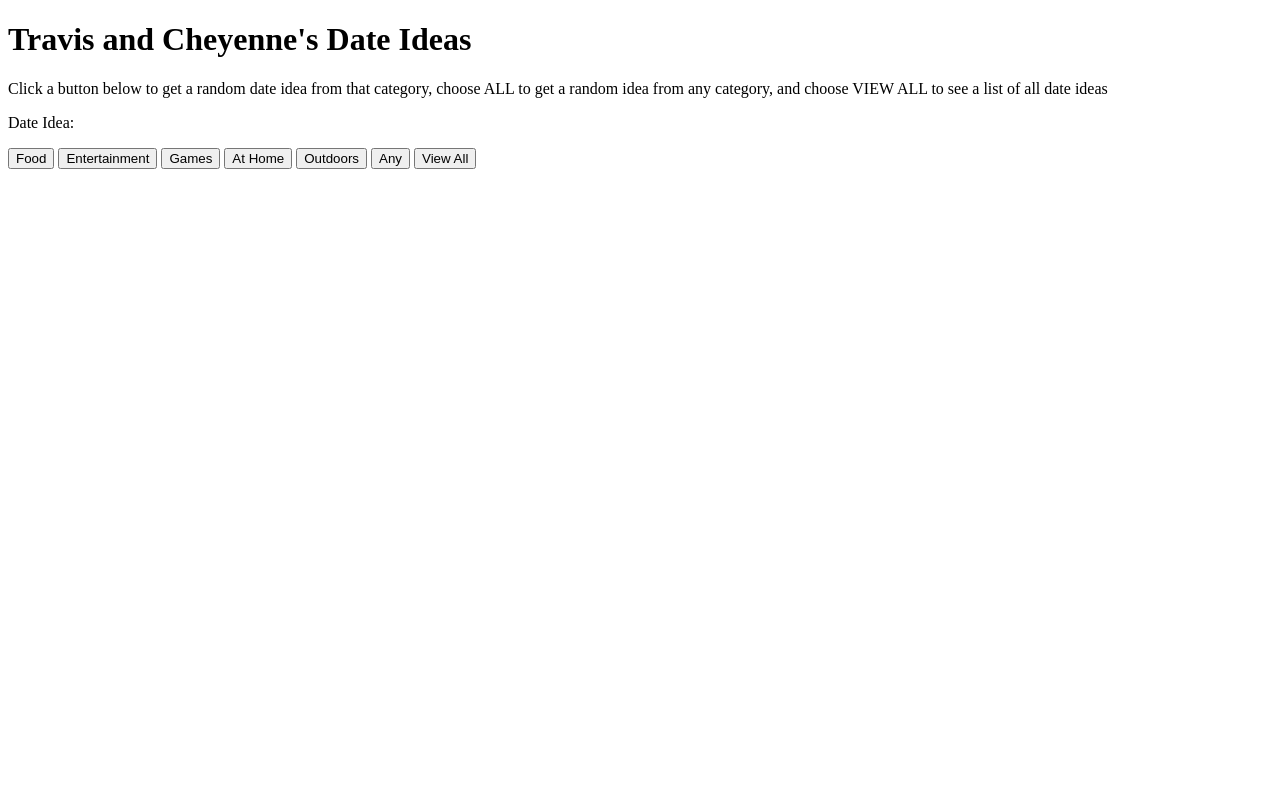
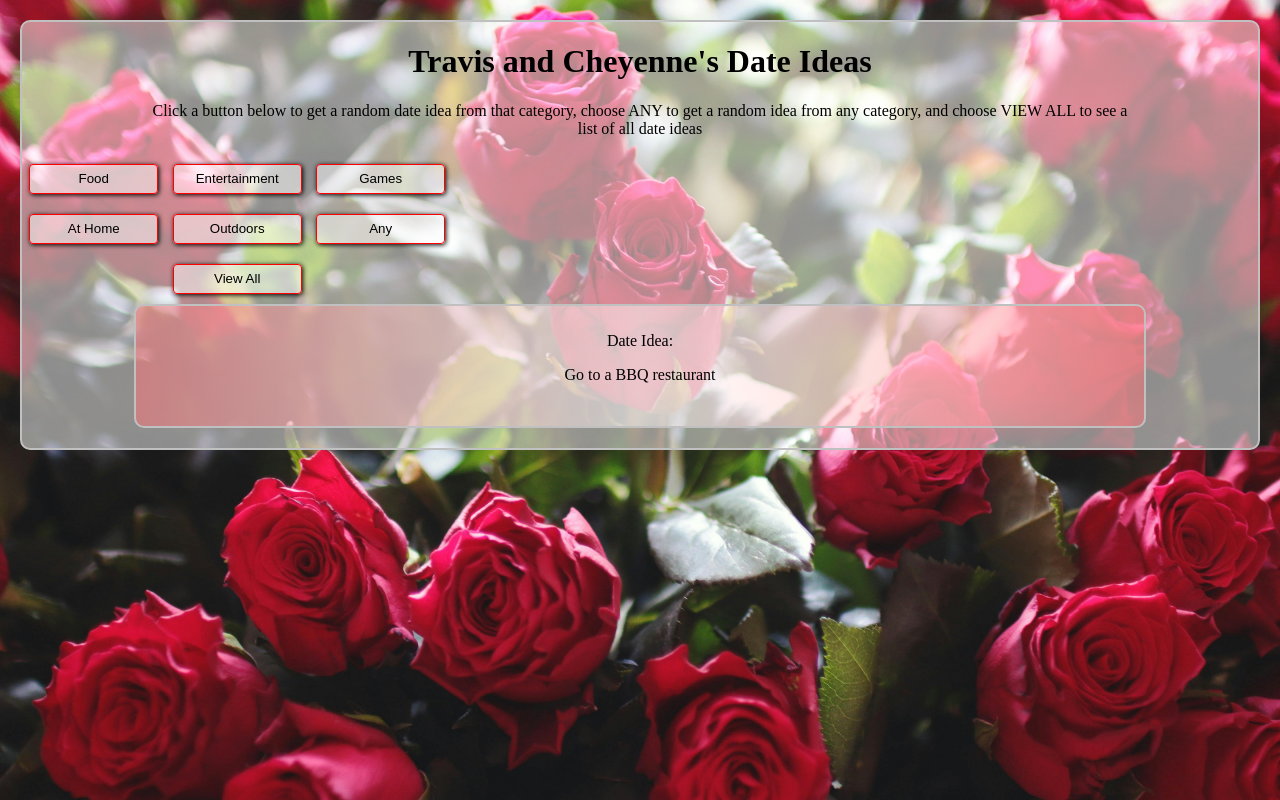
Before and after one commit to rtm713/dateideas, a plain HTML site: page index.html in a window 1280 px wide. Both pictures are taken after a click on the button "Food". Drawn offline with Linux system fonts and the light colour scheme.

Commit message:
added logic and styling

```diff
--- a/index.html
+++ b/index.html
@@ -3,27 +3,29 @@
 <head>
     <meta charset="UTF-8">
     <meta name="viewport" content="width=device-width, initial-scale=1.0">
+    <link rel="stylesheet" href="styles.css">
     <title>Date Ideas</title>
 </head>
 <body>
     <div id="mainCard">
         <div id="head">
             <h1>Travis and Cheyenne's Date Ideas</h1>
-            <p>Click a button below to get a random date idea from that category, choose ALL to get a random idea from any category, and choose VIEW ALL to see a list of all date ideas</p>
+            <p>Click a button below to get a random date idea from that category, choose ANY to get a random idea from any category, and choose VIEW ALL to see a list of all date ideas</p>
+        </div>
+        <div id="buttonBox">
+            <button class="ideaButton" id="food">Food</button>
+            <button class="ideaButton" id="entertainment">Entertainment</button>
+            <button class="ideaButton" id="games">Games</button>
+            <button class="ideaButton" id="athome">At Home</button>
+            <button class="ideaButton" id="outdoors">Outdoors</button>
+            <button class="ideaButton" id="any">Any</button>
+            <button class="ideaButton" id="viewall">View All</button>
         </div>
         <div id="answerBox">
             <p>Date Idea:</p>
             <p id="answer"></p>
         </div>
-        <div id="buttonBox">
-            <button>Food</button>
-            <button>Entertainment</button>
-            <button>Games</button>
-            <button>At Home</button>
-            <button>Outdoors</button>
-            <button>Any</button>
-            <button>View All</button>
-        </div>
     </div>
+    <script src="./logic.js"></script>
 </body>
 </html>
--- /dev/null
+++ b/logic.js
@@ -0,0 +1,76 @@
+const food = document.querySelector('#food');
+const entertainment = document.querySelector('#entertainment');
+const games = document.querySelector('#games');
+const athome = document.querySelector('#athome');
+const outdoors = document.querySelector('#outdoors');
+const any = document.querySelector('#any');
+const viewall = document.querySelector('#viewall');
+const ideaButton = document.querySelectorAll('.ideaButton');
+
+const answer = document.querySelector('#answer');
+
+
+document.addEventListener('DOMContentLoaded', function() {
+    const buttons = document.querySelectorAll('.ideaButton');
+    const answer = document.querySelector('#answer');
+
+    const dateIdeaList = [
+        {
+            category: "food",
+            idea: "Go to a BBQ restaurant"
+        },
+        {
+            category: "entertainment",
+            idea: "Go see a movie"
+        },
+        {
+            category: "games",
+            idea: "Go Bowling"
+        },
+        {
+            category: "athome",
+            idea: "Cuddle with a movie"
+        },
+        {
+            category: "outdoors",
+            idea: "Go on a hike"
+        }
+    ];
+
+    // Add event listener to each button
+    buttons.forEach(button => {
+        button.addEventListener('click', function() {
+            const category = button.id;
+            if (category === 'any') {
+                const randomIndex = Math.floor(Math.random() * dateIdeaList.length);
+                const randomDateIdea = dateIdeaList[randomIndex];
+                answer.textContent = randomDateIdea.idea;
+            } else if (category === 'viewall') {
+                displayAllDateIdeas();
+            } else {
+                displayRandomDateIdea(category);
+            }
+        });
+    });
+
+    function displayRandomDateIdea(category) {
+        const categoryIdeas = dateIdeaList.filter(idea => idea.category === category);
+        const randomIndex = Math.floor(Math.random() * categoryIdeas.length);
+        const randomDateIdea = categoryIdeas[randomIndex];
+        answer.textContent = randomDateIdea.idea;
+    }
+
+    function displayAllDateIdeas() {
+        const allIdeas = dateIdeaList.map(idea => idea.idea);
+        const ul = document.createElement('ul');
+
+        allIdeas.forEach(idea => {
+            const li = document.createElement('li');
+            li.textContent = idea;
+            ul.appendChild(li);
+        });
+
+        answer.innerHTML = ''; // Clear previous content
+        answer.appendChild(ul);
+    }
+});
--- /dev/null
+++ b/styles.css
@@ -0,0 +1,52 @@
+
+body {
+    background-image: url(./images/pexels-jeshoots-4825.jpg);
+    background-size: cover;
+    background-attachment: fixed;
+    background-position: left bottom;
+    margin: 0;
+}
+
+#mainCard {
+    background-color: rgb(255, 255, 255, .5);
+    margin: 20px;
+    padding-bottom: 20px;
+    border-radius: 10px;
+    border: 2px solid silver;
+}
+
+#head{
+    width: 80%;
+    margin: auto;
+    text-align: center;
+}
+
+#answerBox {
+    text-align: center;
+    width: 80%;
+    min-height: 100px;
+    border: 2px solid silver;
+    margin: auto;
+    padding: 10px;
+    border-radius: 10px;
+    background: linear-gradient(to left, rgba(255, 115, 119, 0.5) 0%, rgba(255, 255, 255, 0.5) 50%, rgba(255, 115, 119, 0.5) 100%);
+}
+
+#answerBox ul {
+    text-align: start;
+}
+
+#buttonBox {
+    display: inline-flex;
+    flex-wrap: wrap;
+}
+
+button{
+    width: 30%;
+    height: 30px;
+    margin: 10px auto 10px auto;
+    border: 1px solid red;
+    background-color: rgb(255, 255, 255, .5);
+    border-radius: 4px;
+    box-shadow:  1px 1px 5px black;
+}
```
Also changed, not shown: images/pexels-jeshoots-4825.jpg (added).
